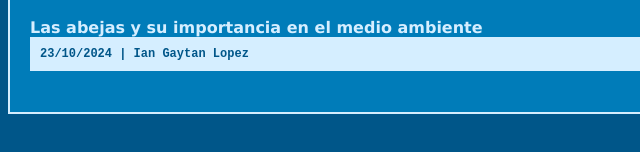
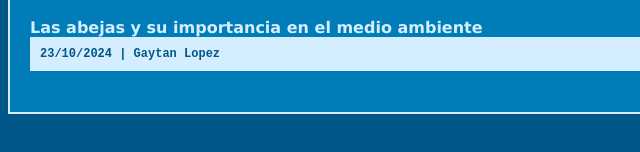
Before and after one commit to BomberTeen/Blog, a plain HTML site: page articulo-1.html in a window 1280 px wide. Shown: the part 522-674 px from the top of the page, 0-640 px from the left. Drawn offline with Linux system fonts and the light colour scheme.

Commit message:
Removing my name

```diff
--- a/articulo-1.html
+++ b/articulo-1.html
@@ -31,7 +31,7 @@
         <h4>
             <div>Las abejas y su importancia en el medio ambiente</div>
 
-            <div id="final">23/10/2024 | Ian Gaytan Lopez </div>
+            <div id="final">23/10/2024 |  Gaytan Lopez </div>
         </h4>
     </div>
 </body>
```
